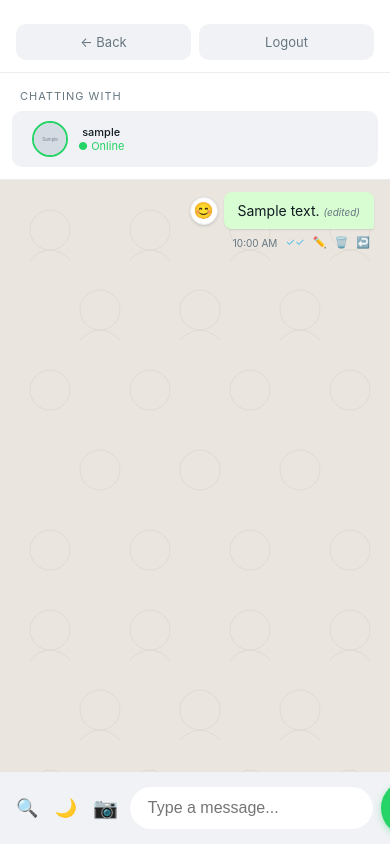
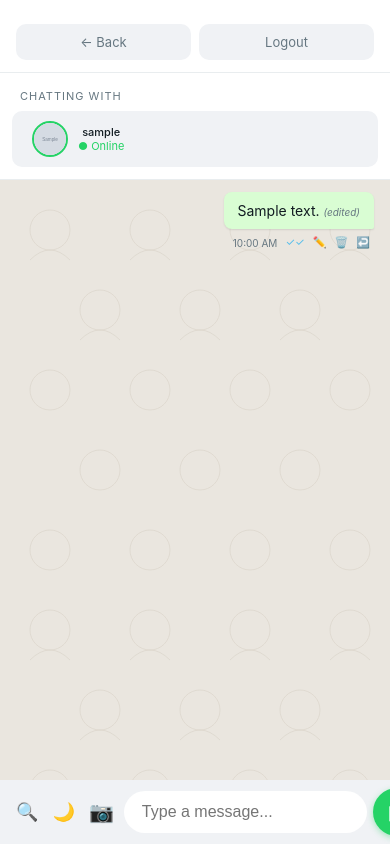
Before and after one commit to faridullah77/messaging-app, a Flask app: page /chat/1 in a window 390 px wide. Run offline with Flask 3, Linux system fonts and the light colour scheme; a user stored in the database is signed in; tables that the repository leaves empty hold one stand-in row (values such as "Sample post"); grey boxes marked "Sample" are stand-in pictures; some libraries are stand-ins or nearby versions.

Commit message:
Fix mobile layout send button and reaction trigger

```diff
--- a/static/css/style.css
+++ b/static/css/style.css
@@ -540,12 +540,14 @@ body {
 
 /* ── Input Area ── */
 .input-area {
-    padding: 10px 16px;
+    padding: 10px 12px;
     border-top: none;
     display: flex;
-    gap: 8px;
+    gap: 6px;
     align-items: center;
     background: #f0f2f5;
+    width: 100%;
+    box-sizing: border-box;
 }
 
 .input-area input {
@@ -739,8 +741,9 @@ body {
     order: -1;
 }
 
+/* Hide on mobile completely - use long press instead */
 @media (max-width: 768px) {
-    .reaction-trigger { opacity: 1; }
+    .reaction-trigger { display: none; }
 }
 
 .emoji-picker {
@@ -1154,3 +1157,11 @@ body.light-mode .btn-delete-me { background: #2a3942; color: #e9edef; }
     cursor: pointer;
     border: 1px solid #fff;
 }
+@media (max-width: 768px) {
+    .input-area button#send-btn {
+        width: 48px;
+        height: 48px;
+        font-size: 20px;
+        flex-shrink: 0;
+    }
+}
```
